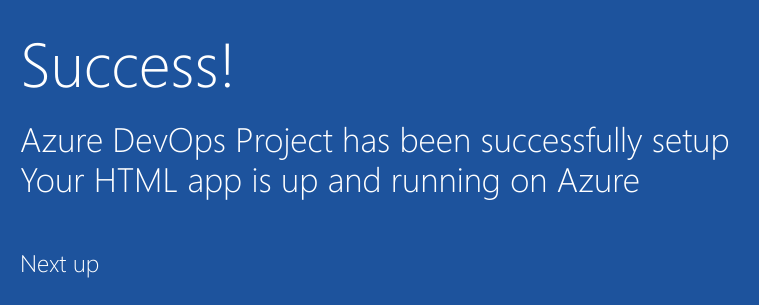
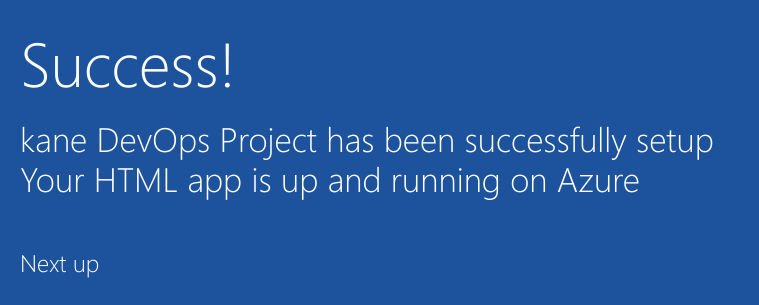
Before and after one commit to kavithanandhakumar/sampleproject-git-and-jenkins, a plain HTML site: page index.html in a window 1280 px wide. Shown: the part 352-657 px from the top of the page, 205-964 px from the left. Drawn offline with Linux system fonts and the light colour scheme.

Commit message:
harry branch index is changed

```diff
--- a/index.html
+++ b/index.html
@@ -19,7 +19,7 @@
         </div>
             <div class="content-body">
                 <div class="success-text">Success!</div>
-                <div class="description line-1"> Azure DevOps Project has been successfully setup</div>
+                <div class="description line-1"> kane DevOps Project has been successfully setup</div>
                 <div class="description line-2"> Your HTML app is up and running on Azure</div>
                 <div class="next-steps-container">
                     <div class="next-steps-header">Next up</div>
```
Also changed, not shown: 1 other file.
